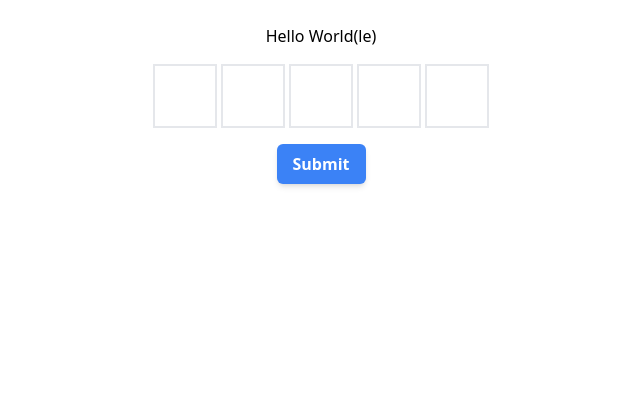
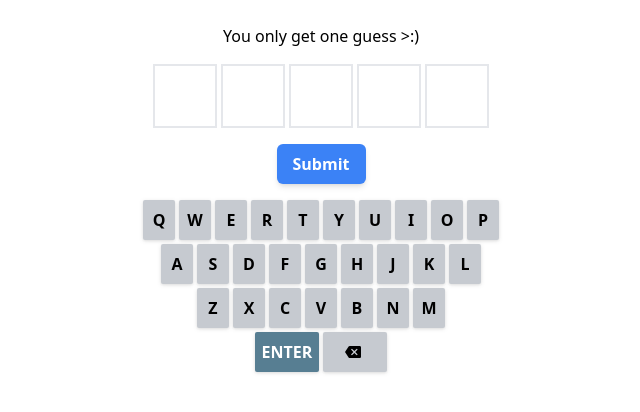
Before and after one commit to craigostrin/legally-distinct-word-game, a React (Vite) app: page / in a window 1280 px wide. Shown: the top 412 px of the page, without its empty margins (319-959 px from the left). Built offline with nearby package versions, Linux system fonts and the light colour scheme.

Commit message:
feat: add keyboard

```diff
--- a/src/App.tsx
+++ b/src/App.tsx
@@ -4,9 +4,12 @@ import { LETTER_REGEX, MAX_LENGTH } from './lib/constants'
 import { useKeyDown } from './hooks/useKeyDown'
 import CopyResultsButton from './components/CopyResultsButton'
 import Button from './components/Button'
+import KbKey from './components/keyboard/KbKey'
+import Keyboard from './components/keyboard/Keyboard'
 
 // TODO:
 // MVP
+// - MAKE IT WORK ON MOBILE
 // - get answer based on date
 // - styling
 // - feedback for invalid guess
@@ -49,7 +52,7 @@ function App() {
 
   return (
     <div className='py-6 gap-4 flex flex-col items-center'>
-      <h1>Hello World(le)</h1>
+      <h1>{'You only get one guess >:)'}</h1>
       <Row guess={guess} result={result} isSubmitted={isSubmitted} />
       {!isSubmitted ? (
         <Button
@@ -61,6 +64,7 @@ function App() {
       ) : (
         <CopyResultsButton guess={guess} result={result} className='mt-' />
       )}
+      <Keyboard addChar={addChar} delChar={delChar} submit={submit} />
     </div>
   )
 }
--- /dev/null
+++ b/src/components/keyboard/KbKey.tsx
@@ -0,0 +1,32 @@
+import { cn } from '../../lib/utils'
+import bsIcon from '../../assets/Ic_backspace.svg'
+
+function KbKey({
+  className,
+  kbKey,
+  onKeyPress,
+}: {
+  className?: string
+  kbKey: string
+  onKeyPress: (char: string) => void | (() => void)
+}) {
+  return (
+    <div
+      className={cn(
+        'flex flex-col justify-center items-center h-10 min-w-8 rounded-sm bg-gray-open font-semibold drop-shadow',
+        className
+      )}
+      onClick={() => {
+        onKeyPress(kbKey)
+      }}
+    >
+      {kbKey === 'bs' ? <BackspaceIcon /> : kbKey.toUpperCase()}
+    </div>
+  )
+}
+
+function BackspaceIcon() {
+  return <img className='w-4 h-4 mr-1 inline' src={bsIcon} />
+}
+
+export default KbKey
--- /dev/null
+++ b/src/components/keyboard/KbRow.tsx
@@ -0,0 +1,18 @@
+import KbKey from './KbKey'
+
+export interface KbRowProps {
+  kbKeys: string[]
+  addChar: (char: string) => void
+}
+
+function KbRow({ kbKeys, addChar }: KbRowProps) {
+  return (
+    <div className='flex gap-1'>
+      {kbKeys.map((k) => (
+        <KbKey key={k} kbKey={k} onKeyPress={addChar} />
+      ))}
+    </div>
+  )
+}
+
+export default KbRow
--- /dev/null
+++ b/src/components/keyboard/Keyboard.tsx
@@ -0,0 +1,34 @@
+import KbKey from './KbKey'
+import KbRow from './KbRow'
+
+const top = ['q', 'w', 'e', 'r', 't', 'y', 'u', 'i', 'o', 'p']
+const mid = ['a', 's', 'd', 'f', 'g', 'h', 'j', 'k', 'l']
+const bot = ['z', 'x', 'c', 'v', 'b', 'n', 'm']
+
+export interface KeyboardProps {
+  addChar: (char: string) => void
+  delChar: () => void
+  submit: () => void
+}
+
+function Keyboard({ addChar, delChar, submit }: KeyboardProps) {
+  return (
+    <div className='flex flex-col gap-1 items-center'>
+      <KbRow kbKeys={top} addChar={addChar} />
+      <KbRow kbKeys={mid} addChar={addChar} />
+      <div className='flex gap-1'>
+        <KbRow kbKeys={bot} addChar={addChar} />
+      </div>
+      <div className='flex gap-1'>
+        <KbKey
+          kbKey='Enter'
+          onKeyPress={submit}
+          className='w-16 bg-gray-result text-white'
+        />
+        <KbKey kbKey='bs' onKeyPress={delChar} className='w-16' />
+      </div>
+    </div>
+  )
+}
+
+export default Keyboard
```
Also changed, not shown: src/assets/Ic_backspace.svg (added).
